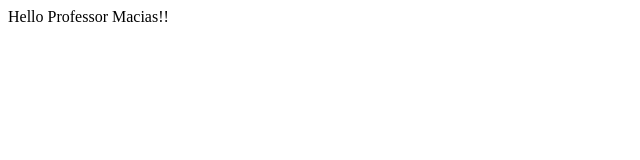
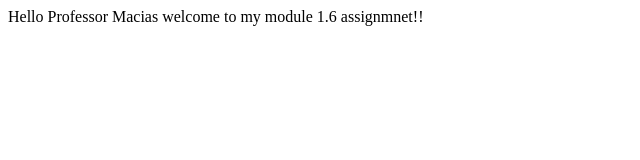
Before and after one commit to dmmonse/jsconsole, a plain HTML site: page index.html in a window 1280 px wide. Shown: the whole page, without its empty margins (0-640 px from the left). Drawn offline with Linux system fonts and the light colour scheme.

Commit message:
msg change

```diff
--- a/index.html
+++ b/index.html
@@ -9,7 +9,7 @@
 
     </head>
 <body>
-    <script> document.write("Hello Professor Macias!!")
+    <script> document.write("Hello Professor Macias welcome to my module 1.6 assignmnet!!")
     </script>
 </body>
 </html>
```
